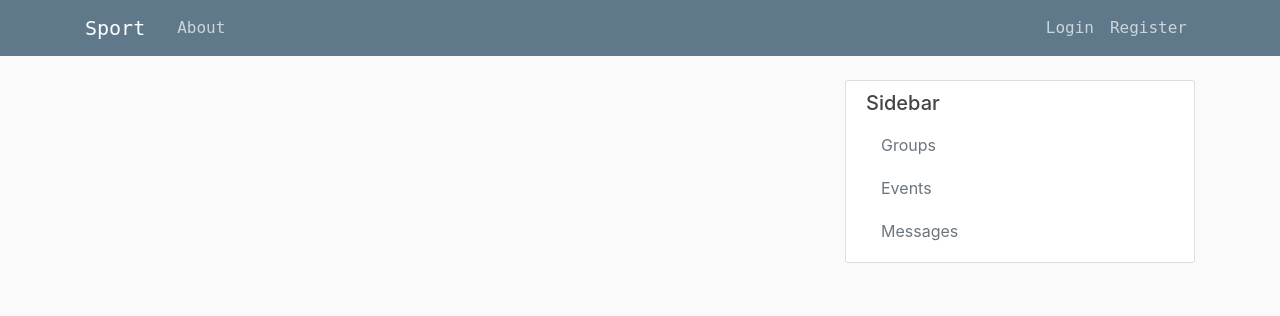
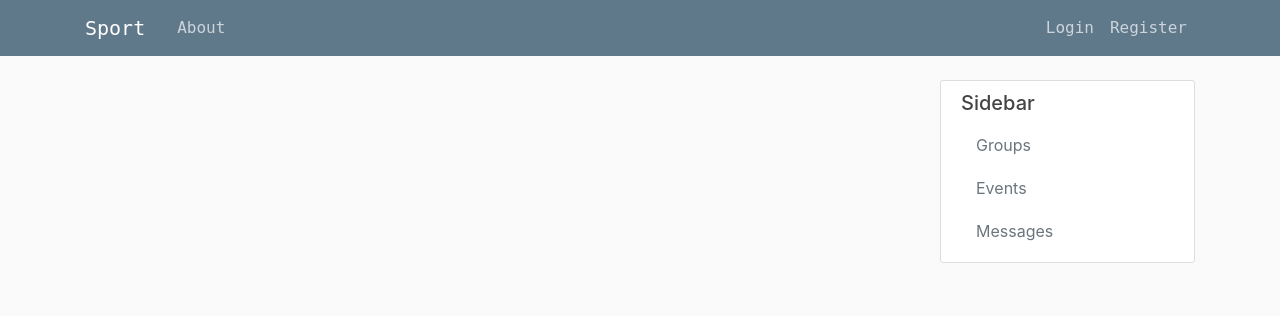
Before and after one commit to Werozel/PlayersPairingSystem, a Python web app: template templates/main.html in a window 1280 px wide. Shown: the top 316 px of the page. Run offline with Jinja, Linux system fonts and the light colour scheme; the template is opened without the code that fills it, so the values that code supplies are empty; some libraries are stand-ins or nearby versions.

Commit message:
Убрал принты

```diff
--- a/libs/User.py
+++ b/libs/User.py
@@ -83,5 +83,4 @@ class User(db.Model, UserMixin):
         return [i.chat for i in Notification.get_notifications(self.id)]
 
     def is_notified(self):
-        print(self.get_notifications())
         return len(self.get_notifications()) != 0
--- a/server.py
+++ b/server.py
@@ -193,8 +193,7 @@ def group():
             db.session.commit()
             new_row = Member(user_id=current_user.id, group_id=group.id, time=timestamp())
             db.session.add(new_row)
-            db.session.commit()
-            print("Added new group: " + group.name)
+            db.session.commit()\
             return redirect(url_for('group', action='my'))
         return render_template('new_group.html', form=form, groups=current_user.get_groups())
 
--- a/templates/main.html
+++ b/templates/main.html
@@ -50,7 +50,7 @@
 
     <main role="main" class="container">
         <div class="row">
-            <div class="col-md-6 mx-auto" style="font-family: 'Courier 10 Pitch',monospace;">
+            <div class="col-md-8 mx-auto" style="font-family: 'Courier 10 Pitch',monospace;">
 
             {% with messages = get_flashed_messages(with_categories=true) %}
                 {% if messages %}
@@ -67,7 +67,7 @@
 
             {% if hide_sidebar %}
             {%  else %}
-                <div class="col-md-4">
+                <div class="col-md-3">
                     <div class="content-section">
                         <h5>Sidebar</h5>
                         <ul class="list-group">
```
